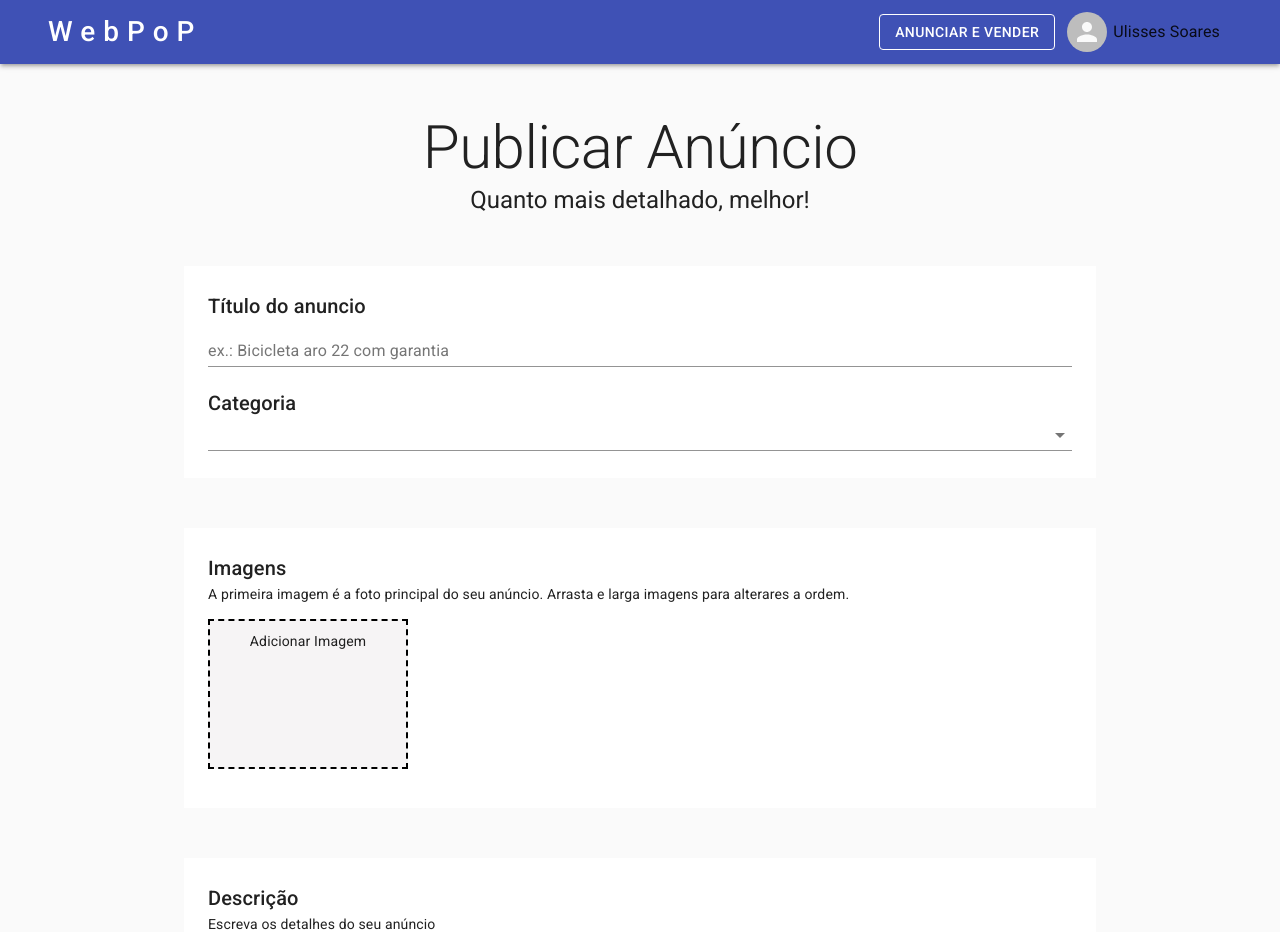
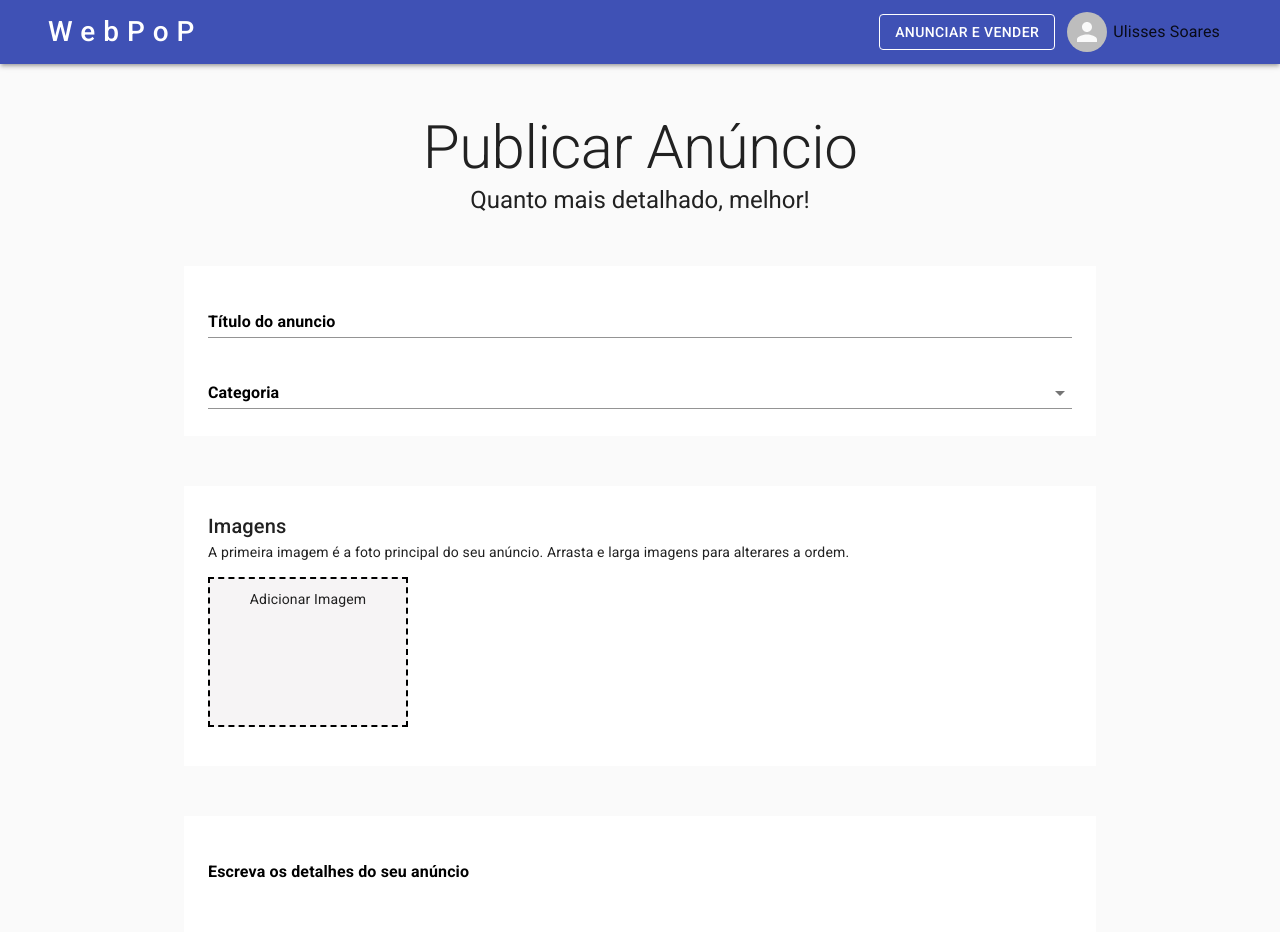
Before and after one commit to ulissessoaresmoreira/webpop, a Next.js app: page /user/publish in a window 1280 px wide. Shown: the top 932 px of the page. Built offline with nearby package versions, Linux system fonts and the light colour scheme.

Commit message:
validation description field and refact formcontrol

```diff
--- a/pages/user/publish.js
+++ b/pages/user/publish.js
@@ -9,6 +9,7 @@ import {
     FormControl,
     FormHelperText,
     IconButton,
+    Input,
     InputAdornment,
     InputLabel,
     MenuItem,
@@ -87,7 +88,11 @@ const useStyles = makeStyles((theme) => ({
     },
     price:{
         margin: '14px'
-    }
+    },
+    inputLabel: {
+        fontWeight: 600,
+        color: theme.pallet.primary.main,
+    },
 }))
 
 const validationSchema = yup.object().shape({
@@ -96,7 +101,10 @@ const validationSchema = yup.object().shape({
         .max(100, 'Digite no máximo 100 caracteres')
         .required('Campo obrigatório'),
     category: yup.string()
-        .required('Campo obrigatório')
+        .required('Campo obrigatório'),
+    description: yup.string()
+        .min(50, 'Digite pelo menos 50 caracteres')
+        .required('Insira uma descrição para o anúncio'),
 
 })
 
@@ -132,6 +140,7 @@ const Publish = () =>{
                     initialValues={{
                         title: '',
                         category: '',
+                        description: '',
                     }}
                     validationSchema={validationSchema}
                     onSubmit={(values) => {
@@ -157,29 +166,28 @@ const Publish = () =>{
                                         </Typography>
 
                                     </Container>
+
+
                                     <Container maxWidth="md" className={classes.boxContainer}>
                                         <Box className={classes.box}>
-                                            <Typography component="h6" variant="h6" align="left" color="textprimary">
-                                                Título do anuncio
-                                            </Typography>
-                                            <TextField
+
+                                            <FormControl fullWidth error={errors.title}>
+                                                <InputLabel className={classes.inputLabel}>Título do anuncio</InputLabel>
+                                                <Input
                                                     name="title"
                                                     values={values.title}
                                                     onChange={handleChange}
-                                                label="ex.: Bicicleta aro 22 com garantia"
-                                                size="small"
-                                                fullWidth
-                                                error={errors.title}
-                                                helperText={errors.title}
                                                 />
-                                            <br /><br />
-                                            <Typography component="h6" variant="h6" align="left" color="textPrimary">
-                                                Categoria
-                                            </Typography>
-                                            <FormControl
-                                                fullWidth
-                                                errors={errors.category}
-                                            >
+                                                <FormHelperText>
+                                                    {errors.title}
+                                                </FormHelperText>
+                                            </FormControl>
+
+                                            <br/><br/>
+
+
+                                            <FormControl fullWidth error={errors.category}>
+                                                <InputLabel className={classes.inputLabel}> Categoria</InputLabel>
                                                 <Select
                                                     name="category"
                                                     values={values.category}
@@ -207,7 +215,10 @@ const Publish = () =>{
                                                 </FormHelperText>
                                             </FormControl>
                                         </Box>
+
                                     </Container>
+
+
                                     <Container maxWidth="md" className={classes.boxContainer}>
                                         <Box className={classes.box}>
                                             <Typography component="h6" variant="h6" align="left" color="textPrimary">
@@ -252,18 +263,19 @@ const Publish = () =>{
 
                                     <Container maxWidth="md" className={classes.boxContainer}>
                                         <Box className={classes.box}>
-                                            <Typography component="h6" variant="h6" align="left" color="textPrimary">
-                                                Descrição
-                                            </Typography>
-                                            <Typography component="div" variant="body2" align="left" color="textPrimary">
-                                                Escreva os detalhes do seu anúncio
-                                            </Typography>
-                                            <TextField
+
+                                            <FormControl error={errors.description} fullWidth>
+                                                <InputLabel className={classes.inputLabel}>Escreva os detalhes do seu anúncio</InputLabel>
+                                                <Input
+                                                    name="description"
                                                     multiline
                                                     rows={6}
                                                     variant="outlined"
-                                                fullWidth
                                                 />
+                                                <FormHelperText>
+                                                    {errors.description}
+                                                </FormHelperText>
+                                            </FormControl>
                                         </Box>
                                     </Container>
 
```
Lines whose indentation alone changed are shown as unchanged.
